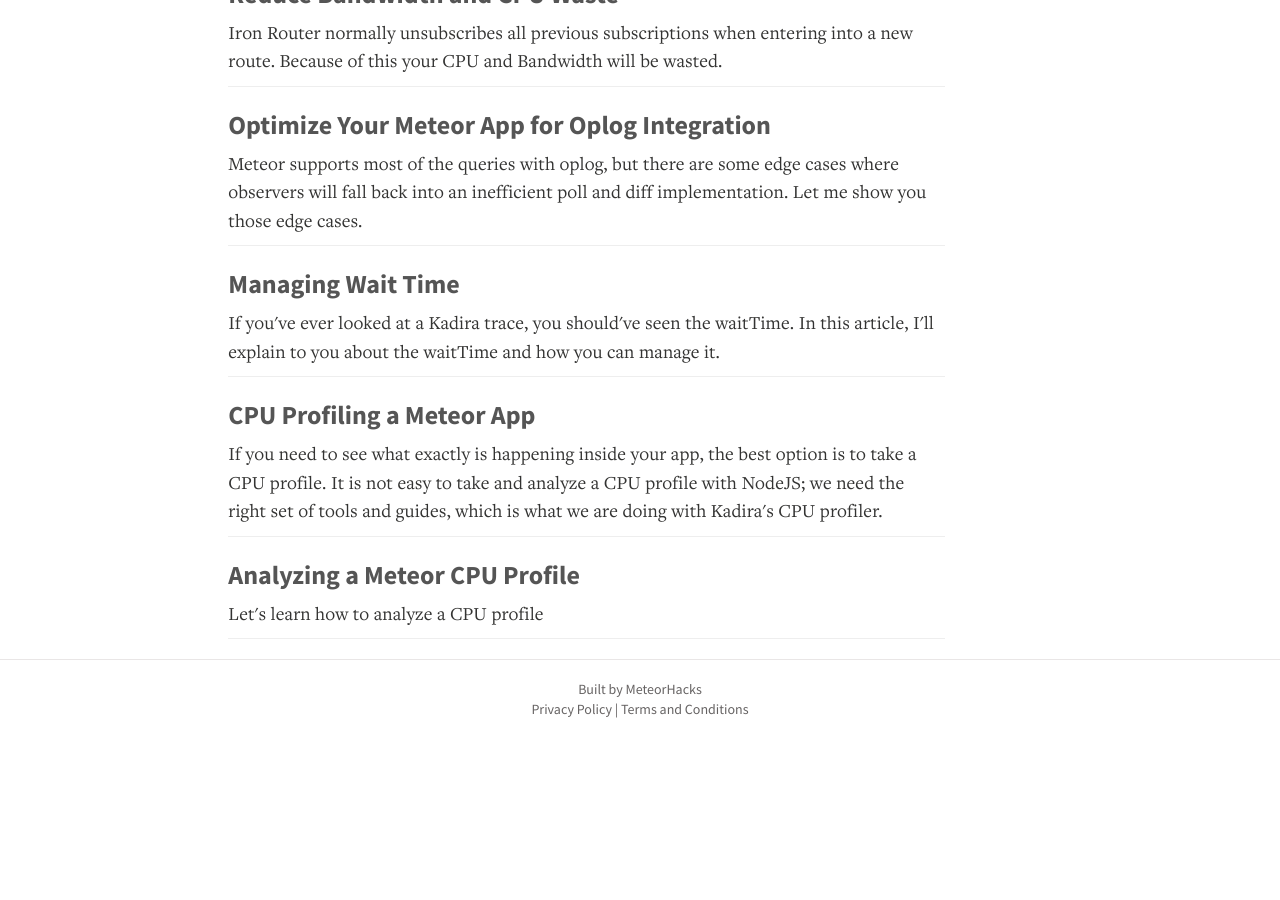
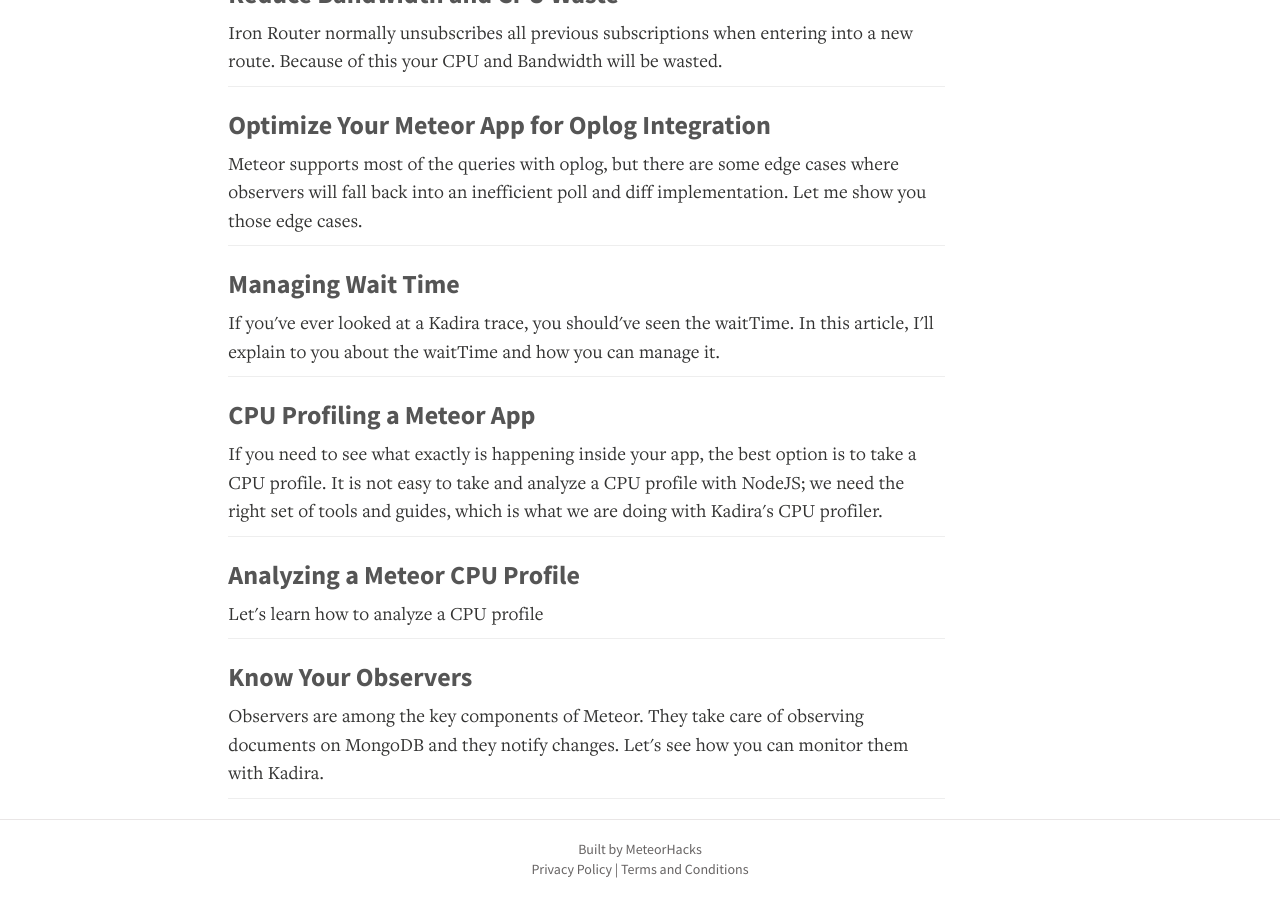
Before and after one commit to kadiraio/kadiraio.github.io, a Jekyll site: the page built from academy/index.html, in a window 1280 px wide and 900 px high, scrolled down 902 px. Built offline with Jekyll 4.4.1, drawn with Linux system fonts in a browser that asks for light colours; before the commit the page ends 1642 px from its top, so only the background shows below that; some of the changed lines change nothing that is shown.

Commit message:
add observer graphs

```diff
--- a/_data/academy.yml
+++ b/_data/academy.yml
@@ -49,3 +49,8 @@
     date: "10, October 2014"
     link: /academy/analyze-meteor-cpu-profile
     summery: "Let's learn how to analyze a CPU profile"
+  -
+    title: "Know Your Observers"
+    date: "13, November 2014"
+    link: /academy/know-your-observers
+    summery: "Observers are among the key components of Meteor. They take care of observing documents on MongoDB and they notify changes. Let's see how you can monitor them with Kadira."
--- /dev/null
+++ b/_posts/academy/2014-11-13-know-your-observers.md
@@ -0,0 +1,59 @@
+---
+layout: academy_post
+title: Know Your Observers
+permalink: /academy/know-your-observers
+---
+
+Observers are among the key components of Meteor. They take care of observing documents on MongoDB and they notify changes. We usually create observers inside publications. Here are a few common ways to create observers.
+
+* When we return cursors from a publication
+* When we create an advanced publication using `cursor.observeChanges`
+* When we use one of the packages which permits reactive joins.
+
+Creating observers results in higher CPU and RAM usage because they are one of the core components of Meteor. Fortunately, meteor doesn't create new observers for identical cursors that have the same query selector, fields and sort specifiers. This is normally knows as ["observer reuse"](http://support.kadira.io/knowledgebase/articles/372870-observer-reuse) and you can check it using Kadira's PubSub dashboard.
+
+## Monitoring observers with Kadira
+
+With Kadira, you can monitor observers and find out which publications are responsible for creating them. You can also use Kadira to detect observer leaks, especially if you are working with advance publications and [reactive joins](https://hub.kadira.io/posts/GhzxhT2GdsMiL2xrT).
+
+Let’s discuss how to use Kadira’s Observer Monitoring to detect performance issues. We’re going to use a sample app which has several observers related performance issues.
+
+Let's see those problems and how to identify them with Kadira.
+
+### High observer usage
+
+This describes a situation in which a lot of observers are being created. We need to find out which publication is responsible and take appropriate action.
+
+See following video:
+
+<iframe width="640" height="480" src="https://www.youtube.com/embed/9OAWAIGkB4E" frameborder="0" allowfullscreen="1">
+</iframe>
+
+You can see how both “Observer Created” and “Observer Deleted” counts are high. Then we can sort publications by Observer Created and find out the exact publication. Then we can check whether that’s something legitimate or not.
+
+### Observer leaks
+High CPU and RAM usage(and growing) is detected in our app. With Observer Monitoring, we can easily find out which publications are responsible for this leak. See following video:
+
+<iframe width="640" height="480" src="https://www.youtube.com/embed/z3aXAK4ru88" frameborder="0" allowfullscreen="1">
+</iframe>
+
+Observer Info shows that many observers are being created without being deleted. That’s the reason for the high CPU and RAM usage. This is termed an ‘observer leak’.
+
+> Generally, both "Observer Created" and "Observer Deleted" needs to be identical in the long run (24 hours). If not, there seems be a observer leak in your app.
+
+### Low observer reuse
+
+Our sample app has a very low percentage of observer reuse. Observer Info shows us that a lot of observer handlers are being created with a very low percentage of reused observers. In most of these cases we can improve observer reuse and boost performance of both Mongo and Meteor.
+
+> An observer handler is created every time `cursor.observeChanges` is invoked. However, Meteor does not create an observer for each observer handler. It will try to reuse an already cached observer: if it cannot, then a new observer will be created.
+
+see follow video:
+
+<iframe width="640" height="480" src="https://www.youtube.com/embed/bDLszm_sw8E" frameborder="0" allowfullscreen="1">
+</iframe>
+
+You can learn how to improve Observer Reuse by following [this article](https://kadira.io/academy/improve-cpu-and-network-usage/).
+
+Observer Monitoring is a [paid](https://kadira.io/pricing.html) feature of Kadira and is available on all paid plans. More information is available in the Observer Info documentation.
+
+> You need to have `meteorhacks:kadira` version 2.14.0 or higher installed on your app to activate these features.
```
